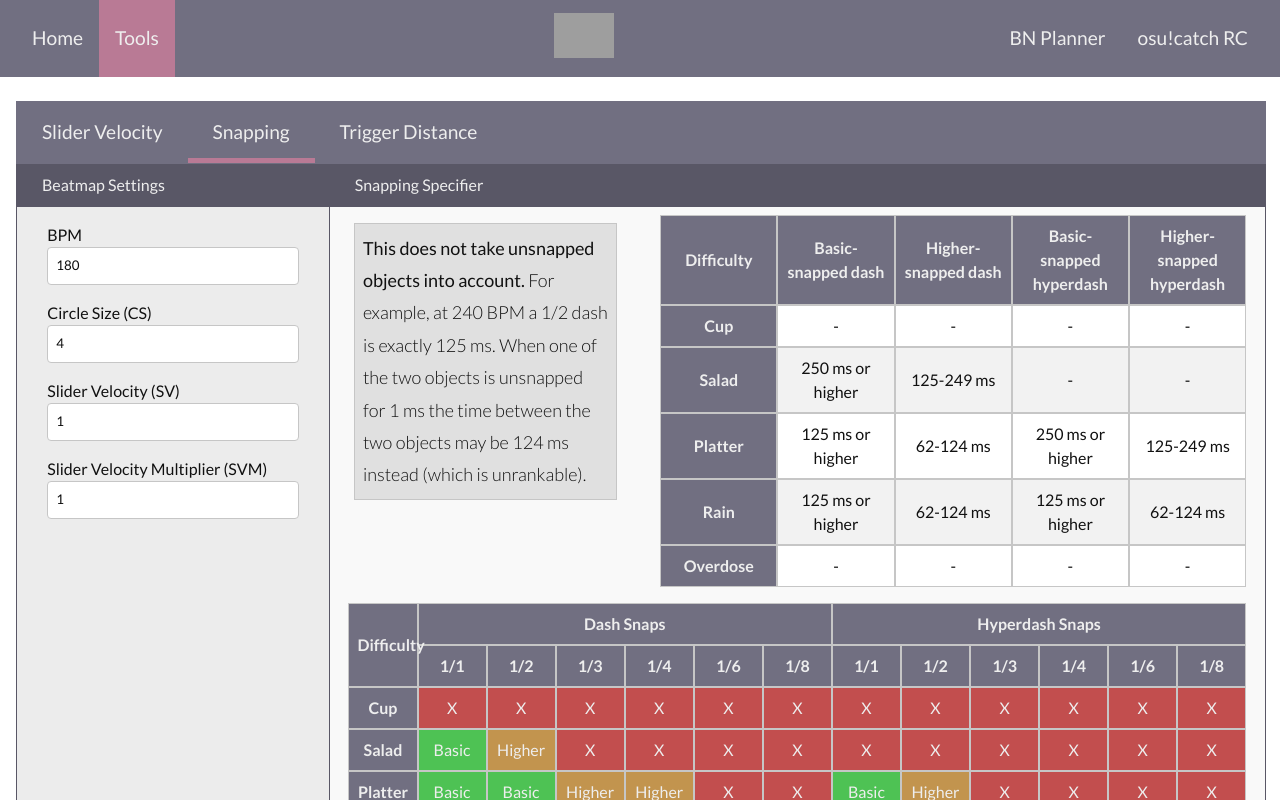
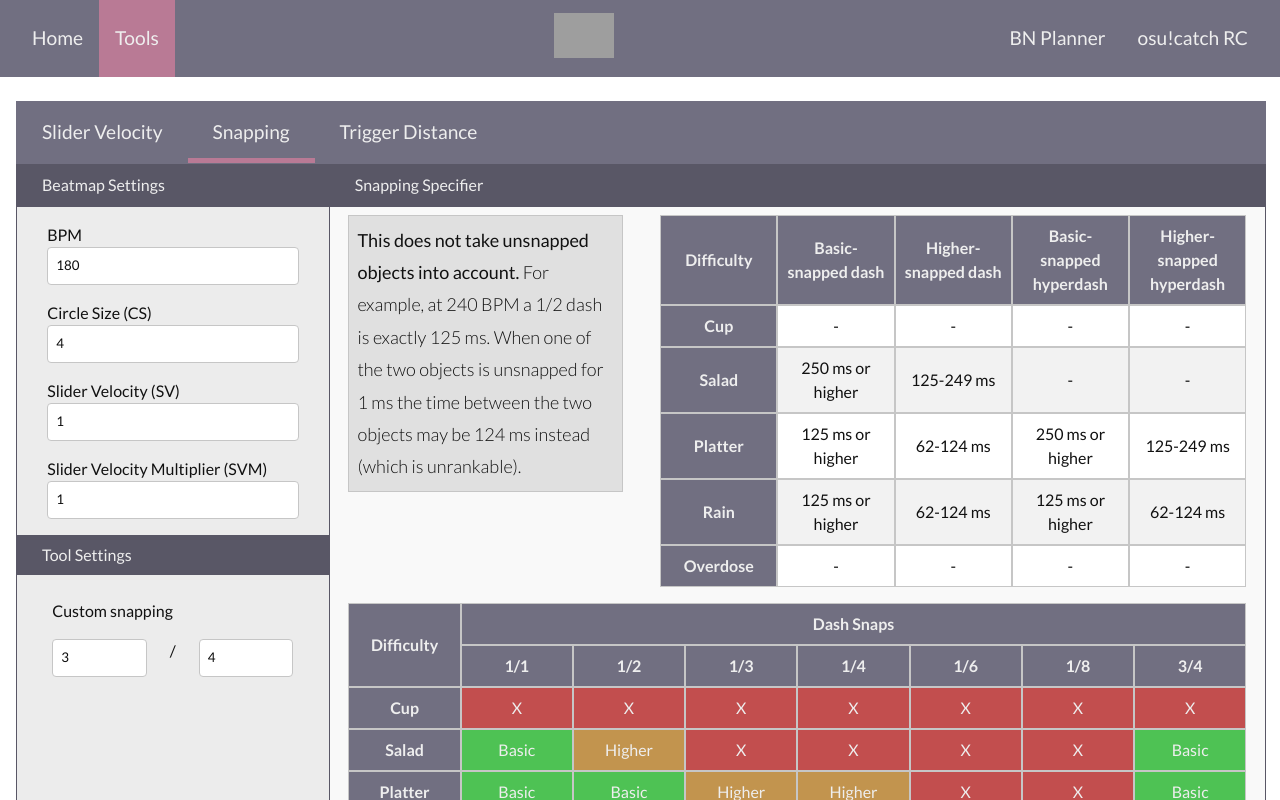
Before and after one commit to Darius-Wattimena/greaper-website, a React (Create React App) app: page /tools in a window 1280 px wide. Both pictures are taken after a click on the link "Snapping". Built offline with nearby package versions, Linux system fonts and the light colour scheme; grey boxes are pictures that could not be loaded.

Commit message:
Moved the custom snapping to the new format + added custom snapping support for the hyper trigger distance calculator

```diff
--- a/src/Types.ts
+++ b/src/Types.ts
@@ -27,7 +27,8 @@ export enum Snapping {
   ONE_SEVEN = '1/7',
   ONE_NINE = '1/9',
   ONE_TWELVE = '1/12',
-  ONE_SIXTEEN = '1/16'
+  ONE_SIXTEEN = '1/16',
+  CUSTOM = 'CUSTOM'
 }
 
 export interface MillisecondSnappingReference {
@@ -42,4 +43,5 @@ export interface MillisecondSnappingReference {
   oneNine: number
   oneTwelve: number
   oneSixteen: number
+  custom: number
 }
--- a/src/components/tools/SelectedTool.tsx
+++ b/src/components/tools/SelectedTool.tsx
@@ -12,6 +12,8 @@ interface SelectedToolProps {
   circleSize: number
   sliderVelocity: number
   sliderVelocityMultiplier: number
+  customNumerator: number
+  customDenominator: number
 }
 
 export default function SelectedTool({
@@ -20,7 +22,9 @@ export default function SelectedTool({
   bpm,
   circleSize,
   sliderVelocity,
-  sliderVelocityMultiplier
+  sliderVelocityMultiplier,
+  customNumerator,
+  customDenominator
 }: SelectedToolProps) {
   switch (selectedTool) {
     case 'Trigger Distance':
@@ -30,12 +34,20 @@ export default function SelectedTool({
           circleSize={circleSize}
           sliderVelocity={sliderVelocity}
           sliderVelocityMultiplier={sliderVelocityMultiplier}
+          customNumerator={customNumerator}
+          customDenominator={customDenominator}
         />
       )
     case 'Slider Velocity':
       return <SliderVelocityCalculator bpm={bpm} ascendance={ascendance} />
     case 'Snapping':
-      return <SnappingSpecifier bpm={bpm} />
+      return (
+        <SnappingSpecifier
+          bpm={bpm}
+          customNumerator={customNumerator}
+          customDenominator={customDenominator}
+        />
+      )
     default:
       return <CustomSnapChecker bpm={bpm} />
   }
--- a/src/components/tools/ToolsSideBar.tsx
+++ b/src/components/tools/ToolsSideBar.tsx
@@ -6,6 +6,7 @@ import HyperTriggerDistanceCalculator from './hyperTriggerDistance/HyperTriggerD
 import SliderVelocityCalculator from './svFinder/SliderVelocityCalculator'
 import SnappingSpecifier from './snappingSpecifier/SnappingSpecifier'
 import CustomSnapChecker from './customSnapChecker/CustomSnapChecker'
+import SnappingSpecifierForm from './snappingSpecifier/SnappingSpecifierForm'
 
 interface ToolsSideBarProps {
   bpm: number
@@ -19,6 +20,10 @@ interface ToolsSideBarProps {
   selectedTool: Tool
   ascendance: boolean
   setAscendance: React.Dispatch<React.SetStateAction<boolean>>
+  customNumerator: number
+  setCustomNumerator: React.Dispatch<React.SetStateAction<number>>
+  customDenominator: number
+  setCustomDenominator: React.Dispatch<React.SetStateAction<number>>
 }
 
 export default function ToolsSideBar({
@@ -32,10 +37,25 @@ export default function ToolsSideBar({
   sliderVelocityMultiplier,
   setSliderVelocityMultiplier,
   ascendance,
-  setAscendance
+  setAscendance,
+  customNumerator,
+  setCustomNumerator,
+  customDenominator,
+  setCustomDenominator
 }: ToolsSideBarProps) {
   let selectedToolSideBar = <div />
   switch (selectedTool) {
+    case 'Trigger Distance':
+    case 'Snapping':
+      selectedToolSideBar = (
+        <SnappingSpecifierForm
+          customNumerator={customNumerator}
+          setCustomNumerator={setCustomNumerator}
+          customDenominator={customDenominator}
+          setCustomDenominator={setCustomDenominator}
+        />
+      )
+      break
     case 'Slider Velocity':
       selectedToolSideBar = (
         <SliderVelocityForm ascendance={ascendance} setAscendance={setAscendance} />
--- a/src/components/tools/hyperTriggerDistance/HyperTriggerDistanceCalculator.tsx
+++ b/src/components/tools/hyperTriggerDistance/HyperTriggerDistanceCalculator.tsx
@@ -8,20 +8,31 @@ interface HyperTriggerDistanceCalculatorProps {
   circleSize: number
   sliderVelocity: number
   sliderVelocityMultiplier: number
+  customNumerator: number
+  customDenominator: number
 }
 
 export default function HyperTriggerDistanceCalculator({
   bpm,
   circleSize,
   sliderVelocity,
-  sliderVelocityMultiplier
+  sliderVelocityMultiplier,
+  customNumerator,
+  customDenominator
 }: HyperTriggerDistanceCalculatorProps) {
   const [result, setResult] = useState<SnappingResult[]>([])
 
   useEffect(() => {
-    const snaps = calculateSnaps(bpm)
+    const snaps = calculateSnaps(bpm, customNumerator, customDenominator)
     setResult(calculateTriggerDistances(snaps))
-  }, [circleSize, bpm, sliderVelocity, sliderVelocityMultiplier])
+  }, [
+    circleSize,
+    bpm,
+    sliderVelocity,
+    sliderVelocityMultiplier,
+    customNumerator,
+    customDenominator
+  ])
 
   function getTriggerDistance(ms: number, dashRange: number): number {
     const timeToNext = ms - 1000 / 60 / 4
@@ -74,9 +85,17 @@ export default function HyperTriggerDistanceCalculator({
       getSnappingResult(Snapping.YELLOW_TICK, snaps.yellowTick, dashRange, 8),
       getSnappingResult(Snapping.ONE_NINE, snaps.oneNine, dashRange, 9),
       getSnappingResult(Snapping.ONE_TWELVE, snaps.oneTwelve, dashRange, 12),
-      getSnappingResult(Snapping.ONE_SIXTEEN, snaps.oneSixteen, dashRange, 16)
+      getSnappingResult(Snapping.ONE_SIXTEEN, snaps.oneSixteen, dashRange, 16),
+      getSnappingResult(
+        Snapping.CUSTOM,
+        snaps.custom,
+        dashRange,
+        customDenominator / customNumerator
+      )
     ]
   }
+
+  const customSnapping = customNumerator.toString().concat('/').concat(customDenominator.toString())
 
   return (
     <div className="row">
@@ -101,7 +120,7 @@ export default function HyperTriggerDistanceCalculator({
               const key = `result-${index}`
               return (
                 <tr key={key}>
-                  <td>{value.snapping}</td>
+                  <td>{value.snapping === Snapping.CUSTOM ? customSnapping : value.snapping}</td>
                   <td>{Math.round(value.msSnapping)}</td>
                   <td>{Math.floor(value.distanceNeed)}</td>
                   <td>{Math.ceil(value.xDistance * 100) / 100}</td>
--- a/src/components/tools/snappingSpecifier/SnappingSpecifier.tsx
+++ b/src/components/tools/snappingSpecifier/SnappingSpecifier.tsx
@@ -6,15 +6,21 @@ import './SnappingSpecifier.scss'
 
 interface SnappingSpecifierProps {
   bpm: number
+  customNumerator: number
+  customDenominator: number
 }
 
-export default function SnappingSpecifier({ bpm }: SnappingSpecifierProps) {
+export default function SnappingSpecifier({
+  bpm,
+  customNumerator,
+  customDenominator
+}: SnappingSpecifierProps) {
   const [result, setResult] = useState<SnappingResult[]>([])
 
   useEffect(() => {
-    const snaps = calculateSnaps(bpm)
+    const snaps = calculateSnaps(bpm, customNumerator, customDenominator)
     setResult(specifySnappingCategories(snaps))
-  }, [bpm])
+  }, [bpm, customNumerator, customDenominator])
 
   function specifySnappingCategories(snaps: MillisecondSnappingReference): SnappingResult[] {
     return [
@@ -26,7 +32,8 @@ export default function SnappingSpecifier({ bpm }: SnappingSpecifierProps) {
           GetSnapType(Difficulty.CUP, snaps.purpleTick, false),
           GetSnapType(Difficulty.CUP, snaps.blueTick, false),
           GetSnapType(Difficulty.CUP, snaps.darkPurpleTick, false),
-          GetSnapType(Difficulty.CUP, snaps.yellowTick, false)
+          GetSnapType(Difficulty.CUP, snaps.yellowTick, false),
+          GetSnapType(Difficulty.CUP, snaps.custom, false)
         ],
         hyperdashSnaps: [
           GetSnapType(Difficulty.CUP, snaps.whiteTick, true),
@@ -34,7 +41,8 @@ export default function SnappingSpecifier({ bpm }: SnappingSpecifierProps) {
           GetSnapType(Difficulty.CUP, snaps.purpleTick, true),
           GetSnapType(Difficulty.CUP, snaps.blueTick, true),
           GetSnapType(Difficulty.CUP, snaps.darkPurpleTick, true),
-          GetSnapType(Difficulty.CUP, snaps.yellowTick, true)
+          GetSnapType(Difficulty.CUP, snaps.yellowTick, true),
+          GetSnapType(Difficulty.CUP, snaps.custom, true)
         ]
       },
       {
@@ -45,7 +53,8 @@ export default function SnappingSpecifier({ bpm }: SnappingSpecifierProps) {
           GetSnapType(Difficulty.SALAD, snaps.purpleTick, false),
           GetSnapType(Difficulty.SALAD, snaps.blueTick, false),
           GetSnapType(Difficulty.SALAD, snaps.darkPurpleTick, false),
-          GetSnapType(Difficulty.SALAD, snaps.yellowTick, false)
+          GetSnapType(Difficulty.SALAD, snaps.yellowTick, false),
+          GetSnapType(Difficulty.SALAD, snaps.custom, false)
         ],
         hyperdashSnaps: [
           GetSnapType(Difficulty.SALAD, snaps.whiteTick, true),
@@ -53,7 +62,8 @@ export default function SnappingSpecifier({ bpm }: SnappingSpecifierProps) {
           GetSnapType(Difficulty.SALAD, snaps.purpleTick, true),
           GetSnapType(Difficulty.SALAD, snaps.blueTick, true),
           GetSnapType(Difficulty.SALAD, snaps.darkPurpleTick, true),
-          GetSnapType(Difficulty.SALAD, snaps.yellowTick, true)
+          GetSnapType(Difficulty.SALAD, snaps.yellowTick, true),
+          GetSnapType(Difficulty.SALAD, snaps.custom, true)
         ]
       },
       {
@@ -64,7 +74,8 @@ export default function SnappingSpecifier({ bpm }: SnappingSpecifierProps) {
           GetSnapType(Difficulty.PLATTER, snaps.purpleTick, false),
           GetSnapType(Difficulty.PLATTER, snaps.blueTick, false),
           GetSnapType(Difficulty.PLATTER, snaps.darkPurpleTick, false),
-          GetSnapType(Difficulty.PLATTER, snaps.yellowTick, false)
+          GetSnapType(Difficulty.PLATTER, snaps.yellowTick, false),
+          GetSnapType(Difficulty.PLATTER, snaps.custom, false)
         ],
         hyperdashSnaps: [
           GetSnapType(Difficulty.PLATTER, snaps.whiteTick, true),
@@ -72,7 +83,8 @@ export default function SnappingSpecifier({ bpm }: SnappingSpecifierProps) {
           GetSnapType(Difficulty.PLATTER, snaps.purpleTick, true),
           GetSnapType(Difficulty.PLATTER, snaps.blueTick, true),
           GetSnapType(Difficulty.PLATTER, snaps.darkPurpleTick, true),
-          GetSnapType(Difficulty.PLATTER, snaps.yellowTick, true)
+          GetSnapType(Difficulty.PLATTER, snaps.yellowTick, true),
+          GetSnapType(Difficulty.PLATTER, snaps.custom, true)
         ]
       },
       {
@@ -83,7 +95,8 @@ export default function SnappingSpecifier({ bpm }: SnappingSpecifierProps) {
           GetSnapType(Difficulty.RAIN, snaps.purpleTick, false),
           GetSnapType(Difficulty.RAIN, snaps.blueTick, false),
           GetSnapType(Difficulty.RAIN, snaps.darkPurpleTick, false),
-          GetSnapType(Difficulty.RAIN, snaps.yellowTick, false)
+          GetSnapType(Difficulty.RAIN, snaps.yellowTick, false),
+          GetSnapType(Difficulty.RAIN, snaps.custom, false)
         ],
         hyperdashSnaps: [
           GetSnapType(Difficulty.RAIN, snaps.whiteTick, true),
@@ -91,7 +104,8 @@ export default function SnappingSpecifier({ bpm }: SnappingSpecifierProps) {
           GetSnapType(Difficulty.RAIN, snaps.purpleTick, true),
           GetSnapType(Difficulty.RAIN, snaps.blueTick, true),
           GetSnapType(Difficulty.RAIN, snaps.darkPurpleTick, true),
-          GetSnapType(Difficulty.RAIN, snaps.yellowTick, true)
+          GetSnapType(Difficulty.RAIN, snaps.yellowTick, true),
+          GetSnapType(Difficulty.RAIN, snaps.custom, true)
         ]
       },
       {
@@ -102,7 +116,8 @@ export default function SnappingSpecifier({ bpm }: SnappingSpecifierProps) {
           GetSnapType(Difficulty.OVERDOSE, snaps.purpleTick, false),
           GetSnapType(Difficulty.OVERDOSE, snaps.blueTick, false),
           GetSnapType(Difficulty.OVERDOSE, snaps.darkPurpleTick, false),
-          GetSnapType(Difficulty.OVERDOSE, snaps.yellowTick, false)
+          GetSnapType(Difficulty.OVERDOSE, snaps.yellowTick, false),
+          GetSnapType(Difficulty.OVERDOSE, snaps.custom, false)
         ],
         hyperdashSnaps: [
           GetSnapType(Difficulty.OVERDOSE, snaps.whiteTick, true),
@@ -110,7 +125,8 @@ export default function SnappingSpecifier({ bpm }: SnappingSpecifierProps) {
           GetSnapType(Difficulty.OVERDOSE, snaps.purpleTick, true),
           GetSnapType(Difficulty.OVERDOSE, snaps.blueTick, true),
           GetSnapType(Difficulty.OVERDOSE, snaps.darkPurpleTick, true),
-          GetSnapType(Difficulty.OVERDOSE, snaps.yellowTick, true)
+          GetSnapType(Difficulty.OVERDOSE, snaps.yellowTick, true),
+          GetSnapType(Difficulty.OVERDOSE, snaps.custom, true)
         ]
       }
     ]
@@ -131,10 +147,17 @@ export default function SnappingSpecifier({ bpm }: SnappingSpecifierProps) {
     }
   }
 
+  const snappingHeader = customNumerator.toString().concat('/').concat(customDenominator.toString())
+
   return (
     <div className="row">
-      <div className="col-4">
-        <SnappingSpecifierForm />
+      <div className="col-4 note-col">
+        <p className="note">
+          <strong className="fake-bold">This does not take unsnapped objects into account.</strong>{' '}
+          For example, at 240 BPM a 1/2 dash is exactly 125 ms. When one of the two objects is
+          unsnapped for 1 ms the time between the two objects may be 124 ms instead (which is
+          unrankable).
+        </p>
       </div>
       <div className="col-8">
         <table>
@@ -191,8 +214,7 @@ export default function SnappingSpecifier({ bpm }: SnappingSpecifierProps) {
           <thead>
             <tr>
               <th rowSpan={2}>Difficulty</th>
-              <th colSpan={6}>Dash Snaps</th>
-              <th colSpan={6}>Hyperdash Snaps</th>
+              <th colSpan={7}>Dash Snaps</th>
             </tr>
             <tr>
               <th>1/1</th>
@@ -201,12 +223,7 @@ export default function SnappingSpecifier({ bpm }: SnappingSpecifierProps) {
               <th>1/4</th>
               <th>1/6</th>
               <th>1/8</th>
-              <th>1/1</th>
-              <th>1/2</th>
-              <th>1/3</th>
-              <th>1/4</th>
-              <th>1/6</th>
-              <th>1/8</th>
+              <th>{snappingHeader}</th>
             </tr>
           </thead>
           <tbody>
@@ -233,6 +250,38 @@ export default function SnappingSpecifier({ bpm }: SnappingSpecifierProps) {
                   <td className={getClassNameBasedOfSnapType(value.dashSnaps[5])}>
                     {value.dashSnaps[5]}
                   </td>
+                  <td className={getClassNameBasedOfSnapType(value.dashSnaps[6])}>
+                    {value.dashSnaps[6]}
+                  </td>
+                </tr>
+              )
+            })}
+          </tbody>
+        </table>
+      </div>
+      <div className="col-12">
+        <table>
+          <thead>
+            <tr>
+              <th rowSpan={2}>Difficulty</th>
+              <th colSpan={7}>Hyperdash Snaps</th>
+            </tr>
+            <tr>
+              <th>1/1</th>
+              <th>1/2</th>
+              <th>1/3</th>
+              <th>1/4</th>
+              <th>1/6</th>
+              <th>1/8</th>
+              <th>{snappingHeader}</th>
+            </tr>
+          </thead>
+          <tbody>
+            {result.map((value, index) => {
+              const key = `result-${index}`
+              return (
+                <tr key={key}>
+                  <th>{value.diff}</th>
                   <td className={getClassNameBasedOfSnapType(value.hyperdashSnaps[0])}>
                     {value.hyperdashSnaps[0]}
                   </td>
@@ -251,6 +300,9 @@ export default function SnappingSpecifier({ bpm }: SnappingSpecifierProps) {
                   <td className={getClassNameBasedOfSnapType(value.hyperdashSnaps[5])}>
                     {value.hyperdashSnaps[5]}
                   </td>
+                  <td className={getClassNameBasedOfSnapType(value.hyperdashSnaps[6])}>
+                    {value.hyperdashSnaps[6]}
+                  </td>
                 </tr>
               )
             })}
--- a/src/components/tools/snappingSpecifier/SnappingSpecifierForm.tsx
+++ b/src/components/tools/snappingSpecifier/SnappingSpecifierForm.tsx
@@ -1,16 +1,37 @@
 import React from 'react'
+import CheckboxInput from '../../form/CheckboxInput'
+import SnappingInput from '../../form/SnappingInput'
 
-export default function SnappingSpecifierForm() {
+interface SnappingSpecifierFormProps {
+  customNumerator: number
+  setCustomNumerator: React.Dispatch<React.SetStateAction<number>>
+  customDenominator: number
+  setCustomDenominator: React.Dispatch<React.SetStateAction<number>>
+}
+
+export default function SnappingSpecifierForm({
+  customNumerator,
+  setCustomNumerator,
+  customDenominator,
+  setCustomDenominator
+}: SnappingSpecifierFormProps) {
   return (
-    <div className="row">
-      <div className="col-12 note-col">
-        <p className="note">
-          <strong className="fake-bold">This does not take unsnapped objects into account.</strong>{' '}
-          For example, at 240 BPM a 1/2 dash is exactly 125 ms. When one of the two objects is
-          unsnapped for 1 ms the time between the two objects may be 124 ms instead (which is
-          unrankable).
-        </p>
+    <>
+      <div className="tools-settings-header">Tool Settings</div>
+      <div className="tools-settings">
+        <div className="row">
+          <div className="col-12">
+            <SnappingInput
+              id="custom-snap"
+              label="Custom snapping"
+              initialNumeratorValue={customNumerator.toString()}
+              numeratorSetter={setCustomNumerator}
+              initialDenominatorValue={customDenominator.toString()}
+              denominatorSetter={setCustomDenominator}
+            />
+          </div>
+        </div>
       </div>
-    </div>
+    </>
   )
 }
--- a/src/pages/tools/Tools.tsx
+++ b/src/pages/tools/Tools.tsx
@@ -12,6 +12,8 @@ export default function Tools() {
   const [sliderVelocity, setSliderVelocity] = useState(1.0)
   const [sliderVelocityMultiplier, setSliderVelocityMultiplier] = useState(1.0)
   const [ascendance, setAscendance] = useState<boolean>(false)
+  const [customNumerator, setCustomNumerator] = useState(3)
+  const [customDenominator, setCustomDenominator] = useState(4)
 
   return (
     <div className="wrapper page">
@@ -40,6 +42,10 @@ export default function Tools() {
                 setSliderVelocityMultiplier={setSliderVelocityMultiplier}
                 ascendance={ascendance}
                 setAscendance={setAscendance}
+                customNumerator={customNumerator}
+                setCustomNumerator={setCustomNumerator}
+                customDenominator={customDenominator}
+                setCustomDenominator={setCustomDenominator}
               />
             </div>
             <div className="col-9 no-spacing tools_tool-container">
@@ -51,6 +57,8 @@ export default function Tools() {
                   circleSize={circleSize}
                   sliderVelocity={sliderVelocity}
                   sliderVelocityMultiplier={sliderVelocityMultiplier}
+                  customNumerator={customNumerator}
+                  customDenominator={customDenominator}
                 />
               </div>
             </div>
--- a/src/utils/MilliSecondsUtil.ts
+++ b/src/utils/MilliSecondsUtil.ts
@@ -1,6 +1,10 @@
 import { Difficulty, MillisecondSnappingReference, SnapType } from '../Types'
 
-export function calculateSnaps(bpm: number): MillisecondSnappingReference {
+export function calculateSnaps(
+  bpm: number,
+  customNumerator: number,
+  customDenominator: number
+): MillisecondSnappingReference {
   const oneMeasureMs = 60000 / bpm
 
   return {
@@ -14,7 +18,8 @@ export function calculateSnaps(bpm: number): MillisecondSnappingReference {
     oneSeven: oneMeasureMs / 7, // 1/7 snapping
     oneNine: oneMeasureMs / 9, // 1/9 snapping
     oneTwelve: oneMeasureMs / 12, // 1/12 snapping
-    oneSixteen: oneMeasureMs / 16 // 1/16 snapping
+    oneSixteen: oneMeasureMs / 16, // 1/16 snapping
+    custom: customDenominator === 0 ? 0 : (customNumerator * oneMeasureMs) / customDenominator
   }
 }
 
```
